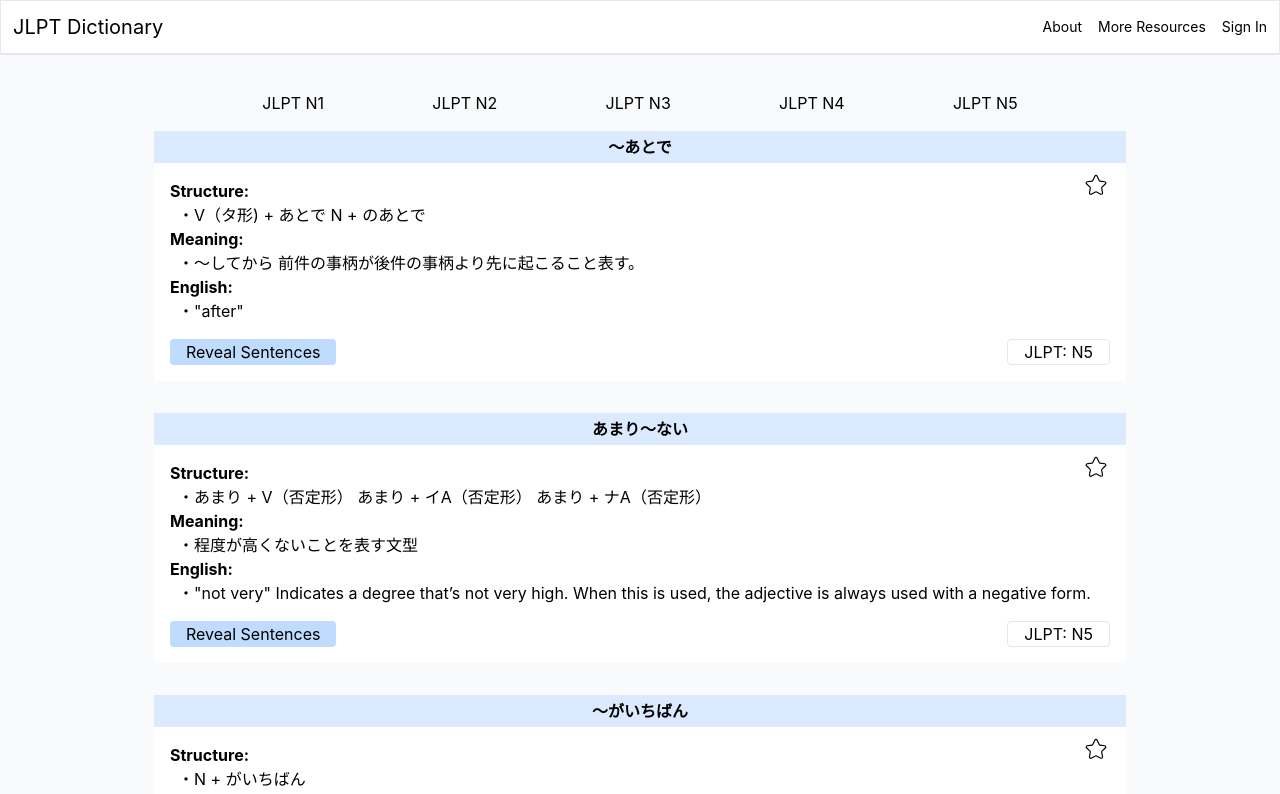
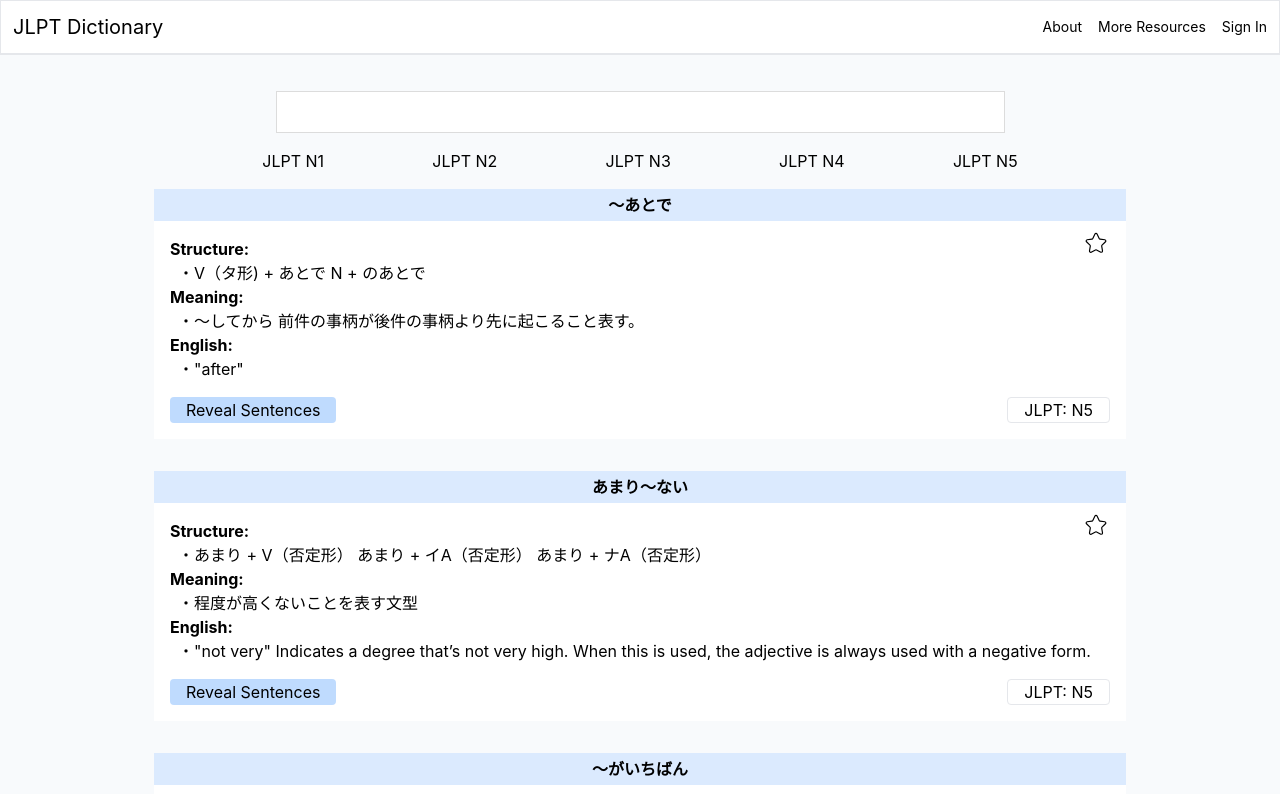
Before and after one commit to andersonzw/jlpt-dict, a React (Vite) app: page /jlpt/n5 in a window 1280 px wide. Shown: the top 794 px of the page. Built offline with nearby package versions, Linux system fonts and the light colour scheme.

Commit message:
added search to grammar lists

```diff
--- a/src/component/Content.tsx
+++ b/src/component/Content.tsx
@@ -5,7 +5,7 @@ import { CiStar } from "react-icons/ci";
 type ContentProps = {
   card: CardData;
 };
-const Content: React.FC<ContentProps> = ({ card }) => {
+const Content: React.FC<ContentProps> = ({ card, search }) => {
   const [visible, setVisible] = useState(false);
   const { grammar, meaning, english, structure, level, sentences } = card;
   return (
--- a/src/index.css
+++ b/src/index.css
@@ -1,7 +1,6 @@
 @tailwind base;
 @tailwind components;
 @tailwind utilities;
-
 
 :root {
   font-family: Inter, system-ui, Avenir, Helvetica, Arial, sans-serif;
@@ -21,6 +20,14 @@ a body {
     }
   }
 
+  #search-bar {
+    width: 75%;
+    margin: 0 auto 1rem auto;
+    padding: 0.5rem 1rem;
+    border: 1px solid rgba(0, 0, 0, 0.137);
+  }
 
-
+  #search-bar:focus-visible {
+    outline: 1px solid #bfdbfe;
+  }
 }
--- a/src/routes/Home.tsx
+++ b/src/routes/Home.tsx
@@ -17,7 +17,6 @@ const Home = () => {
       <input
         value={search}
         id="search-bar"
-        className="w-3/4 mx-auto mb-4 py-2 px-4 border focus-visible:outline-blue-200"
         onChange={(e) => setSearch(e.target.value)}
       />
       <div className="flex flex-row flex-wrap w-full">
--- a/src/routes/JLPTGrammar.tsx
+++ b/src/routes/JLPTGrammar.tsx
@@ -7,38 +7,52 @@ import n5_data from "../assets/jlptn5.json";
 import LevelSelect from "../component/LevelSelect";
 import { useParams } from "react-router-dom";
 import { CardData } from "../utils/types";
-
-let data:CardData[];
+import { useEffect, useState } from "react";
 
 const JLPTGrammar = () => {
   const { level } = useParams();
-  console.log(level);
+  const [search, setSearch] = useState("");
+  const [data, setData] = useState<CardData[]>([]);
+
+  // Only runs during page change
+  useEffect(() => {
+    console.log("fire");
     switch (level) {
       case "n1":
-      data = n1_data;
+        setData(n1_data);
         break;
-
       case "n2":
-      data = n2_data;
+        setData(n2_data);
         break;
       case "n3":
-      data = n3_data;
+        setData(n3_data);
         break;
       case "n4":
-      data = n4_data;
+        setData(n4_data);
         break;
       case "n5":
-      data = n5_data;
+        setData(n5_data);
         break;
 
       default:
         break;
     }
+  }, [level]);
+
+  const filteredData = data.filter((ele) => ele.grammar.includes(search));
   return (
     <div className="flex flex-col innerWidth p-1">
+      <input
+        autoComplete="off"
+        value={search}
+        id="search-bar"
+        onChange={(e) => {
+          setSearch(e.target.value);
+        }}
+      />
       <LevelSelect />
 
-      {data.map((card: CardData, i: number) => {
+      {filteredData.map((card: CardData, i: number) => {
         return <Content key={i} card={card} />;
       })}
     </div>
```
Lines whose indentation alone changed are shown as unchanged.
